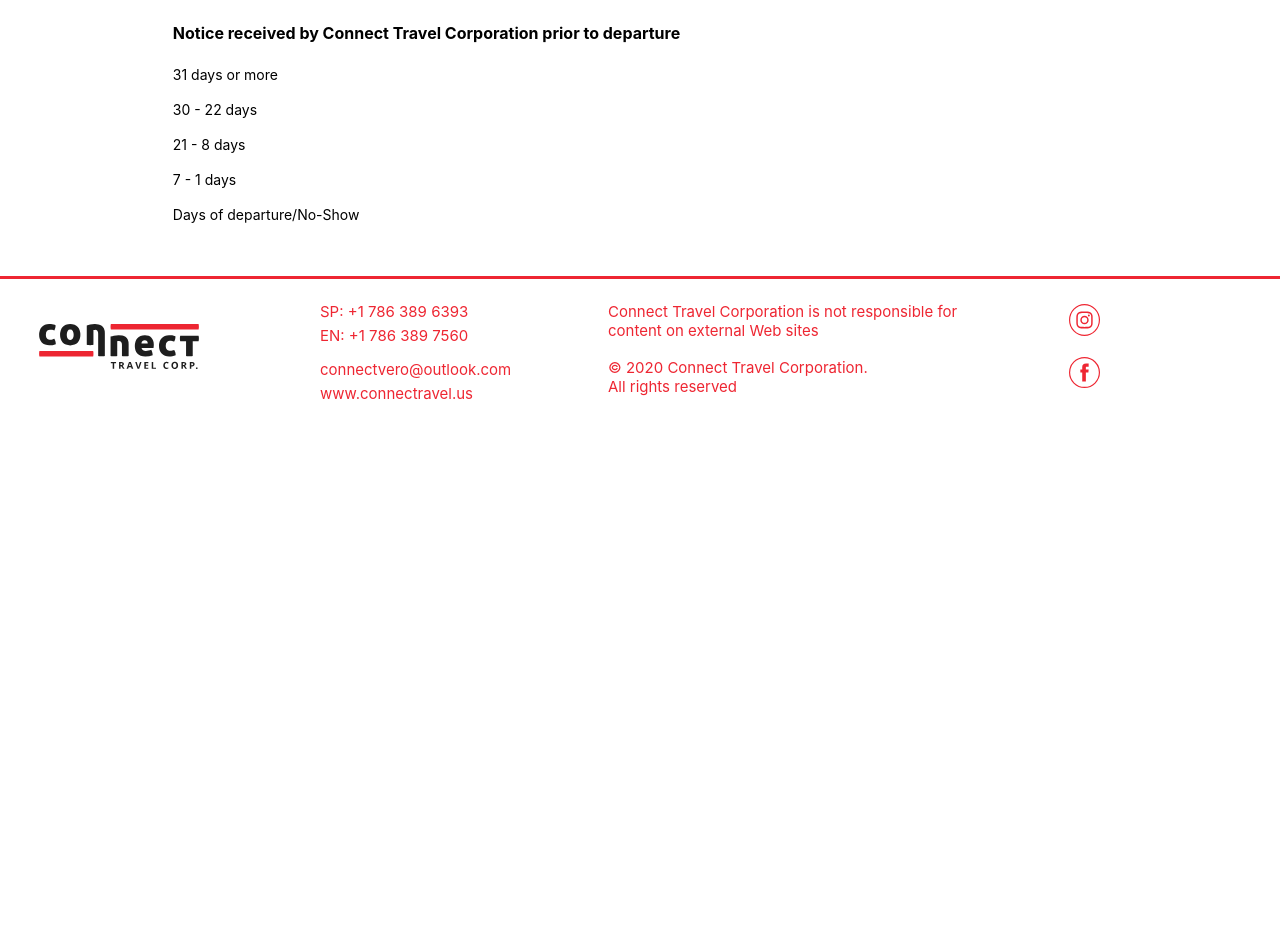
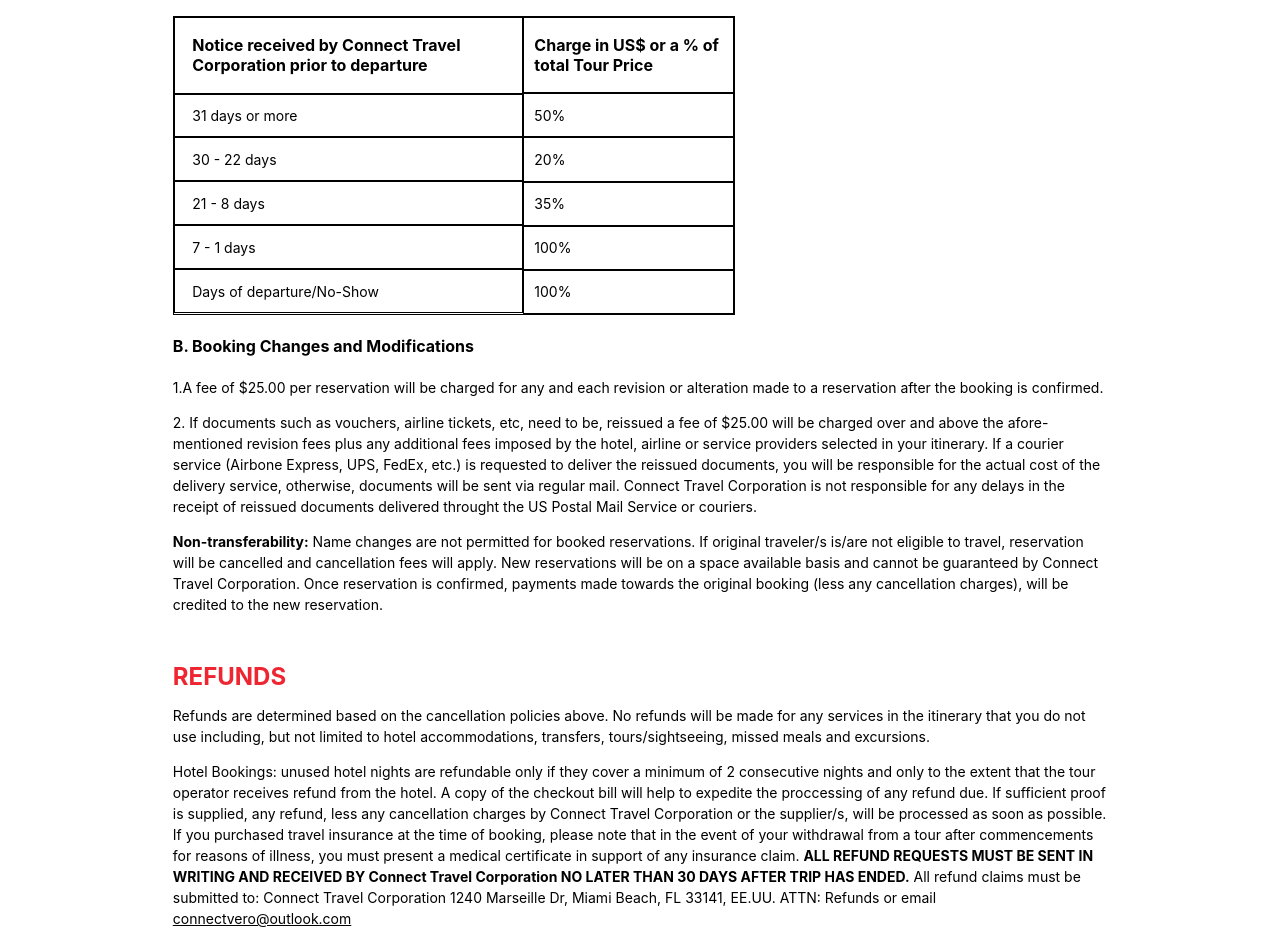
Before and after one commit to frankperez-github/Connect-Travel, a Next.js app: page /Terms_Conditions in a window 1280 px wide. Shown: the part 1920-2866 px from the top of the page. Before the commit the page ends 2347 px from the top, so only its background shows below. Built offline with nearby package versions, Linux system fonts and the light colour scheme.

Commit message:
adding Terms and Conditions

```diff
--- a/pages/Terms_Conditions.jsx
+++ b/pages/Terms_Conditions.jsx
@@ -44,6 +44,7 @@
             *The following table of charges will apply when notice of cancellation is given after the booking is confirmed:<b/>
             ALL CHARGES BELOW ARE PER PERSON.</p>
 
+            <div className="TermsGrid">
                 <div className="leftColumn">
                     <h4>Notice received by Connect Travel Corporation prior to departure</h4>
                     <p>31 days or more</p>
@@ -52,7 +53,34 @@
                     <p>7 - 1 days</p>
                     <p>Days of departure/No-Show</p>
                 </div>
+                <div className="rightColumn">
+                    <h4>Charge in US$ or a % of total Tour Price</h4>
+                    <p>50%</p>
+                    <p>20%</p>
+                    <p>35%</p>
+                    <p>100%</p>
+                    <p>100%</p>
+                </div>
+            </div>
 
+            <h4>B. Booking Changes and Modifications</h4>
+            <p>1.A fee of $25.00 per reservation will be charged for any and each revision or alteration made to a reservation after the booking is confirmed.</p>
+            <p>2. If documents such as vouchers, airline tickets, etc, need to be, reissued a fee of $25.00 will be charged over and above the afore-mentioned revision fees plus any additional fees imposed by the hotel, airline or service providers selected in your itinerary. If a courier service (Airbone Express, UPS, FedEx, etc.) is requested to deliver the reissued documents, you will be responsible for the actual cost of the delivery service, otherwise, documents will be sent via regular mail. Connect Travel Corporation is not responsible for any delays in the receipt of reissued documents delivered throught the US Postal Mail Service or couriers.</p>
+            <p><spam>Non-transferability:</spam> Name changes are not permitted for booked reservations. If original traveler/s is/are not eligible to travel, reservation will be cancelled and cancellation fees will apply. New reservations will be on a space available basis and cannot be guaranteed by Connect Travel Corporation. Once reservation is confirmed, payments made towards the original booking (less any cancellation charges), will be credited to the new reservation.</p>
+
+            <h2>REFUNDS</h2>
+            <p>Refunds are determined based on the cancellation policies above. No refunds will be made for any services in the itinerary that you do not use including, but not limited to hotel accommodations, transfers, tours/sightseeing, missed meals and excursions.</p>
+            <p>Hotel Bookings: unused hotel nights are refundable only if they cover a minimum of 2 consecutive nights and only to the extent that the tour operator receives refund from the hotel. A copy of the checkout bill will help to expedite the proccessing of any refund due. If sufficient proof is supplied, any refund, less any cancellation charges by Connect Travel Corporation or the supplier/s, will be processed as soon as possible. If you purchased travel insurance at the time of booking, please note that in the event of your withdrawal from a tour after commencements for reasons of illness, you must present a medical certificate in support of any insurance claim. <spam>ALL REFUND REQUESTS MUST BE SENT IN WRITING AND RECEIVED BY Connect Travel Corporation NO LATER THAN 30 DAYS AFTER TRIP HAS ENDED.</spam> All refund claims must be submitted to: Connect Travel Corporation 1240 Marseille Dr, Miami Beach, FL 33141, EE.UU. ATTN: Refunds or email <a href="mailto:connectvero@outlook.com"> connectvero@outlook.com</a></p>
+            <p>Connect Travel Corporation will not accept faxed requests. No refund or adjustment will be made for any changes, cancellations or modifications of services provided in the itinerary/voucher, if the client makes such changes during the tour.</p>
+            <p>Refunds will be reimbursed the same way it was originally paid.<br/>
+               Refunds for payments with credit card will be credited to same credit card.<br/>
+               Payments in cash/check, will be refunded to the person who paid for the services.<br/>
+               Payments with Safety Pay, MoneyGram, Western Union, will be refunded to the person who paid for the services.</p>
+
+            <h4>Chargebacks</h4>
+            <p>Any Chargebacks must be handled directly with Costamar Travel before contacting the Credit Card Company. Costamar will do anything in its power to resolve the claim.</p>
+
+            <h2>General Conditions</h2>
         </div>
     </div>
     );
--- a/styles/Styles.css
+++ b/styles/Styles.css
@@ -545,6 +545,37 @@
     margin-bottom: 0;
     color: #EE2632;
 }
+.TermsGrid{
+    width: 60%;
+    display: flex;
+    border: solid;
+    border-width: 1px;
+}
+.TermsGrid p{
+    margin: 0;
+    padding: 3% 5%;
+    border: solid;
+    border-width: 1px;
+}
+.TermsGrid h4{
+    border: solid;
+    border-width: 1px;
+    padding: 5%;
+    margin: 0;
+}
+.rightColumn h4{
+    padding: 8.2% 5%;
+}
+.rightColumn p{
+    padding: 4.99% 5%;
+}
+.TermsInfo spam{
+    font-weight: 700;
+}
+.TermsInfo a{
+    color: black;
+    text-decoration: underline;
+}
 /*********End of Terms and Conditions*******/
 
 
```
Lines whose indentation alone changed are shown as unchanged.
